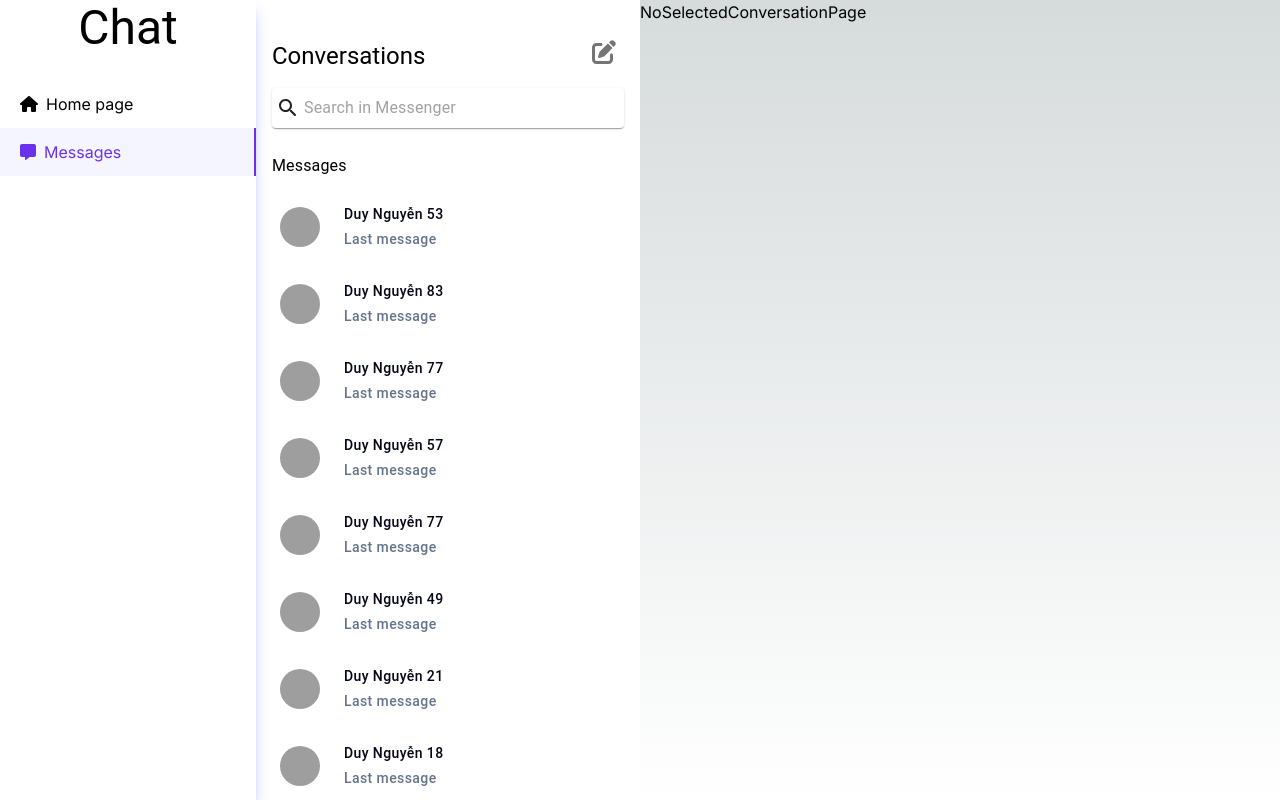
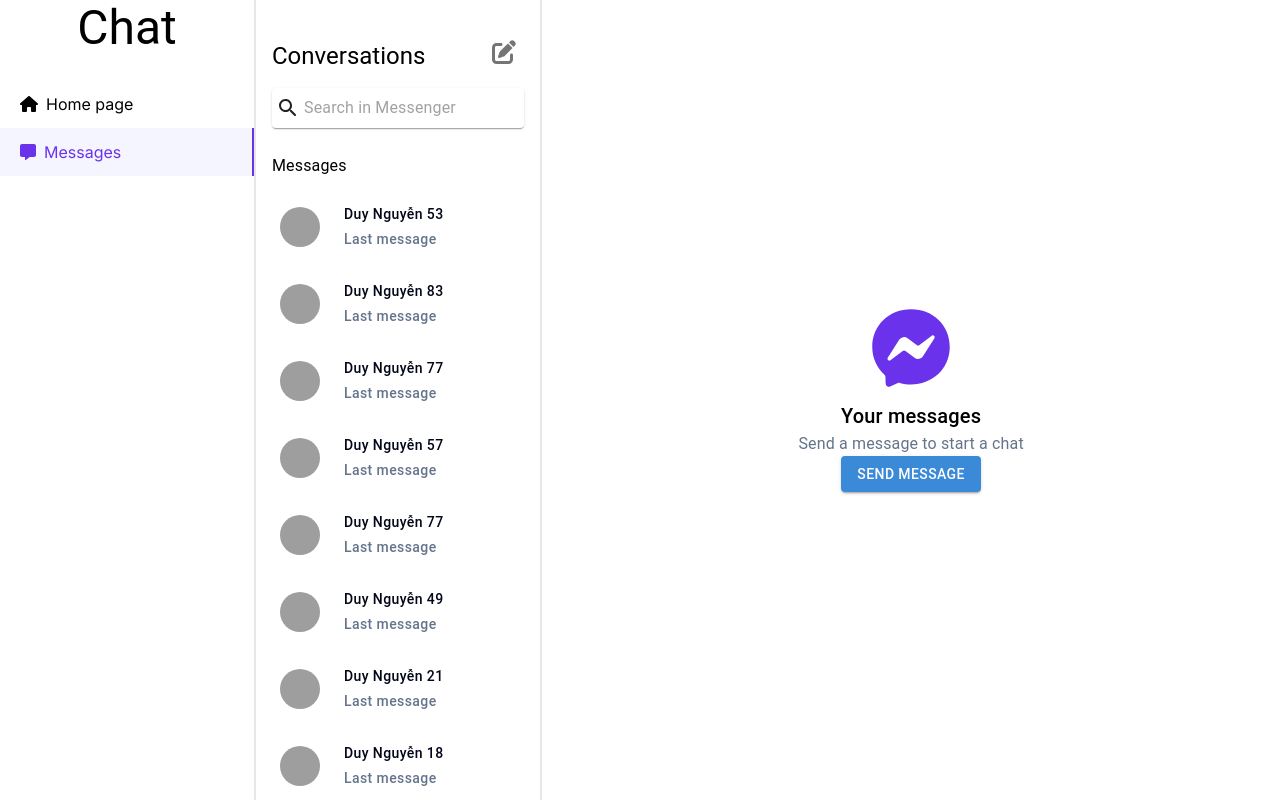
Before and after one commit to tuan-khanh/realtime-chat-app, a Next.js app in the folder client/: page /messages in a window 1280 px wide. Built offline with nearby package versions, Linux system fonts and the light colour scheme; grey boxes are pictures that could not be loaded.

Commit message:
update page when not select any conversations

```diff
--- a/client/package.json
+++ b/client/package.json
@@ -12,6 +12,7 @@
     "@emotion/react": "^11.11.4",
     "@emotion/styled": "^11.11.5",
     "@fortawesome/fontawesome-svg-core": "^6.5.2",
+    "@fortawesome/free-brands-svg-icons": "^6.5.2",
     "@fortawesome/free-solid-svg-icons": "^6.5.2",
     "@fortawesome/react-fontawesome": "^0.2.2",
     "@hookform/resolvers": "^3.4.2",
--- a/client/src/app/messages/[id]/page.tsx
+++ b/client/src/app/messages/[id]/page.tsx
@@ -1,7 +1,10 @@
 "use client";
 
+import { useParams } from "next/navigation";
+
 function ConversationPage() {
-  return <div>My Conversation</div>;
+  const params = useParams();
+  return <h2>{params.id}</h2>;
 }
 
 export default ConversationPage;
--- a/client/src/app/messages/layout.tsx
+++ b/client/src/app/messages/layout.tsx
@@ -17,19 +17,21 @@ import SimpleConversationItem from "@/components/conversation/simple-conservatio
 import { FontAwesomeIcon } from "@fortawesome/react-fontawesome";
 import { faPenToSquare } from "@fortawesome/free-solid-svg-icons";
 import SearchRoundedIcon from "@mui/icons-material/SearchRounded";
+import { useRouter } from "next/navigation";
 
 function MessagesLayout({ children }: Readonly<{ children: React.ReactNode }>) {
   const [conservations, setConservations] = useImmer(
     [] as ISimpleConversation[]
   );
   const [selectedConservationId, setSelectedConservationId] = useState(-1);
+  const router = useRouter();
   React.useEffect(() => {
     setConservations(_conservations);
   }, [setConservations]);
   return (
     <Box className="h-screen flex">
       <Stack
-        className="w-96 bg-white h-screen px-4 overflow-hidden"
+        className="w-96 bg-white h-screen px-4 overflow-hidden border-r-2 border-solid"
         spacing={2}
       >
         <Box className="pt-8 flex items-end justify-between">
@@ -61,7 +63,10 @@ function MessagesLayout({ children }: Readonly<{ children: React.ReactNode }>) {
               <Button
                 variant="text"
                 key={`${item.id}${index}`}
-                onClick={() => setSelectedConservationId(item.id)}
+                onClick={() => {
+                  setSelectedConservationId(item.id);
+                  router.push(`/${item.id}`);
+                }}
                 className={
                   "w-full justify-start hover:bg-slate-300" +
                   (selectedConservationId === item.id ? " bg-slate-300" : "")
--- a/client/src/app/messages/page.tsx
+++ b/client/src/app/messages/page.tsx
@@ -1,7 +1,24 @@
 "use client";
 
+import { faFacebookMessenger } from "@fortawesome/free-brands-svg-icons";
+import { FontAwesomeIcon } from "@fortawesome/react-fontawesome";
+import { Box, Button, Typography } from "@mui/material";
+
 function NoSelectedConversationPage() {
-  return <h2>NoSelectedConversationPage </h2>;
+  return (
+    <Box className="bg-white flex justify-center items-center w-full flex-col">
+      <FontAwesomeIcon icon={faFacebookMessenger} size="5x" className="mb-3" color="#6b32ec"/>
+      <Typography variant="h6">
+        Your messages
+      </Typography>
+      <Typography variant="body1" className="mb-2 text-slate-500">
+        Send a message to start a chat
+      </Typography>
+      <Button variant="contained" className="mb-3 bg-[#6b32ec] opacity-85 hover:opacity-100 hover:bg-[#6b32ec]">
+        Send message
+      </Button>
+    </Box>
+  );
 }
 
 export default NoSelectedConversationPage;
--- a/client/src/components/layouts/sidebar.tsx
+++ b/client/src/components/layouts/sidebar.tsx
@@ -20,7 +20,7 @@ const items: INavItem[] = [
 
 function Sidebar() {
   return (
-    <Box className="h-screen fixed top-0 left-0 w-20 md:w-64 bg-white shadow-lg shadow-indigo-500/40">
+    <Box className="h-screen fixed top-0 left-0 w-20 md:w-64 bg-white border-r-2 border-solid">
       {/* Logo */}
       <Box className="h-20">
         <Typography
```
Also changed, not shown: 1 other file (tests, documents, lock files or other folders).
